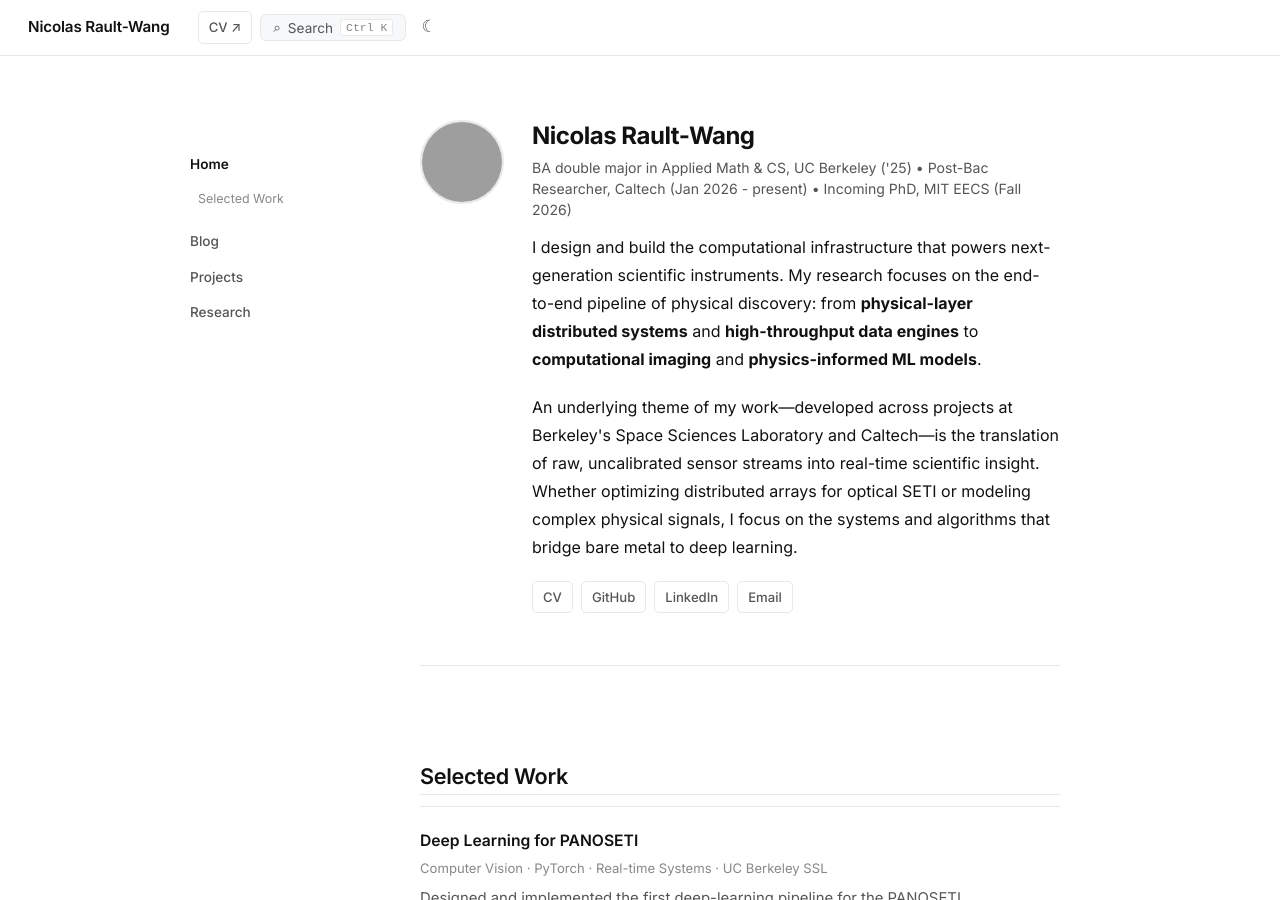
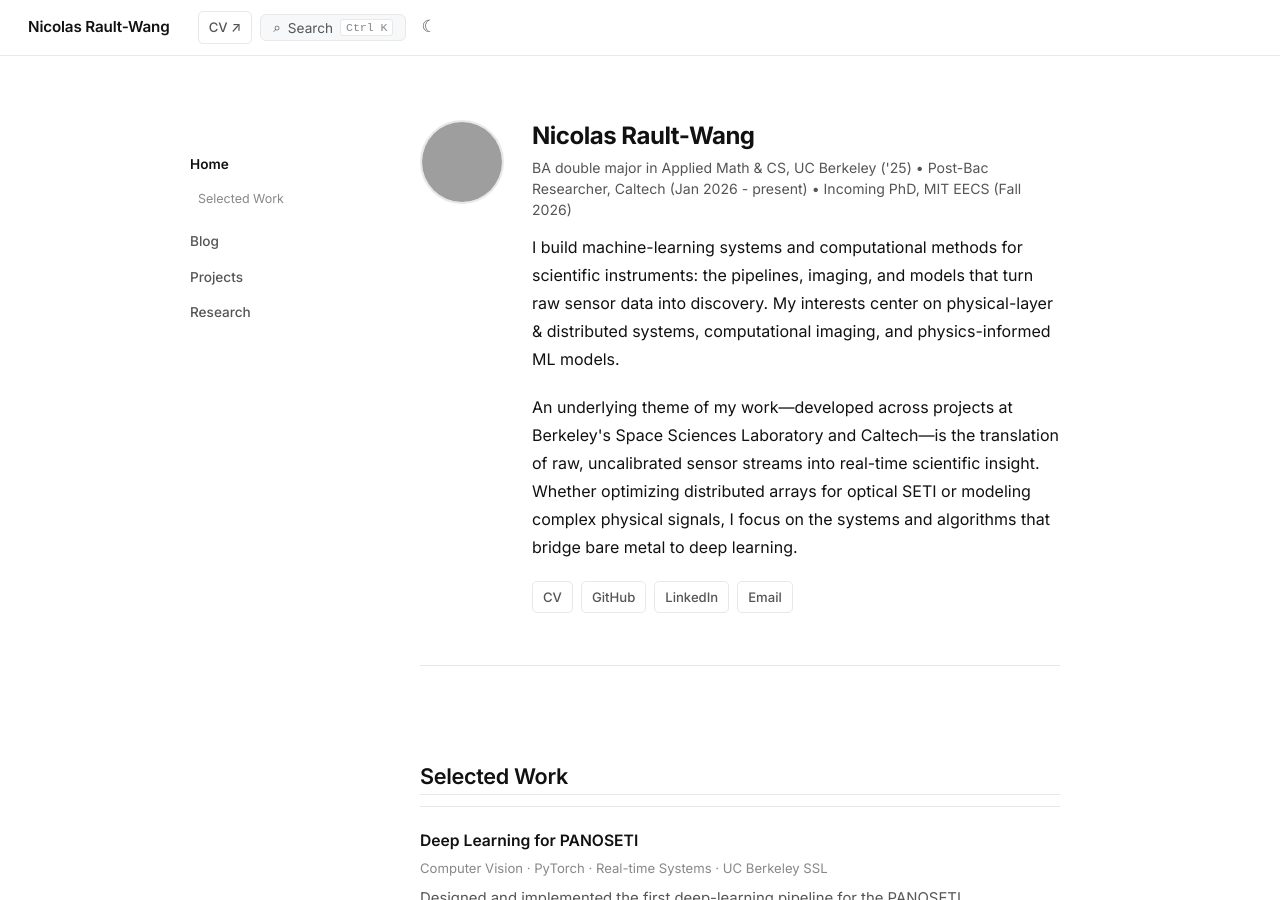
Before and after one commit to nraultwang/nraultwang.github.io, a Jekyll site: the page built from index.html, in a window 1280 px wide and 900 px high. Built offline with Jekyll 4.4.1, drawn with Linux system fonts in a browser that asks for light colours; nearby versions of some CDN libraries; comment, search, counter and statistics services are not loaded; grey boxes are pictures that could not be loaded.

Commit message:
docs: update bio text

```diff
--- a/index.html
+++ b/index.html
@@ -11,10 +11,11 @@ title: Home
       BA double major in Applied Math & CS, UC Berkeley ('25) &bull; Post-Bac Researcher, Caltech (Jan 2026 - present) &bull; Incoming PhD, MIT EECS (Fall 2026)
     </p>
     <p class="profile-statement">
-      I design and build the computational infrastructure that powers next-generation scientific instruments.
-      My research focuses on the end-to-end pipeline of physical discovery: from
+       I build machine-learning systems and computational methods for scientific instruments: the pipelines, imaging, and models that turn raw sensor data into discovery.
+       My interests center on physical-layer & distributed systems, computational imaging, and physics-informed ML models.
+      <!-- My research focuses on the end-to-end pipeline of physical discovery: from
       <strong>physical-layer distributed systems</strong> and <strong>high-throughput data engines</strong>
-      to <strong>computational imaging</strong> and <strong>physics-informed ML models</strong>.
+      to <strong>computational imaging</strong> and <strong>physics-informed ML models</strong>.  -->
     </p>
     <p class="profile-statement">
       An underlying theme of my work—developed across projects at Berkeley's Space Sciences Laboratory and Caltech—is
```
